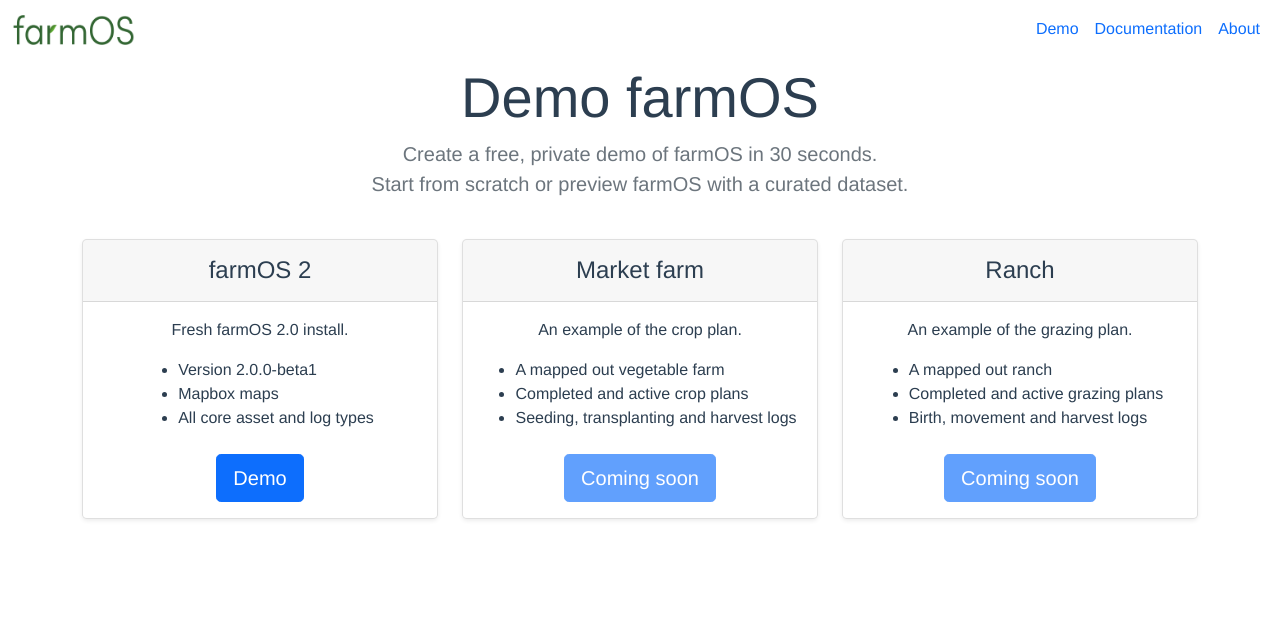
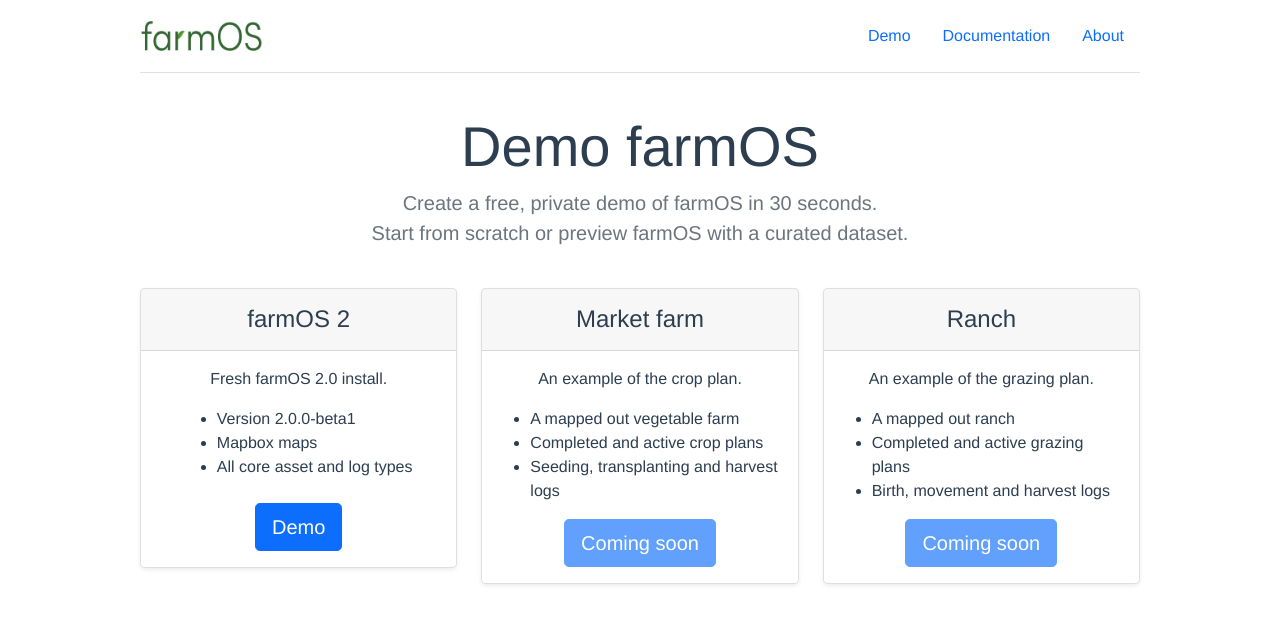
Before and after one commit to paul121/farm-tugboat-demo, a Vue app: page / in a window 1280 px wide. Shown: the top 624 px of the page. Built offline with nearby package versions, Linux system fonts and the light colour scheme.

Commit message:
Improve navbar.

```diff
--- a/public/index.html
+++ b/public/index.html
@@ -11,10 +11,12 @@
     <noscript>
       <strong>We're sorry but <%= htmlWebpackPlugin.options.title %> doesn't work properly without JavaScript enabled. Please enable it to continue.</strong>
     </noscript>
-    <div id="app" class="h-100"></div>
-    <footer class="footer mt-auto py-3 bg-light">
-      <div class="container">
-      </div>
-    </footer>
+    <div class="container py-3">
+      <div id="app" class="h-100"></div>
+      <footer class="footer mt-auto py-3 bg-light">
+        <div class="container">
+        </div>
+      </footer>
+    </div>
   </body>
 </html>
--- a/src/App.vue
+++ b/src/App.vue
@@ -1,33 +1,19 @@
 <template>
   <header>
-    <nav class="navbar navbar-expand-md fixed-top">
-      <div class="container-fluid">
-        <a class="navbar-brand" href="/">
-          <img class="logo" alt="farmOS logo" src="./assets/farmOS-logo.png">
-        </a>
-        <button class="navbar-toggler" type="button" data-bs-toggle="collapse" data-bs-target="#navbarCollapse" aria-controls="navbarCollapse" aria-expanded="false" aria-label="Toggle navigation">
-          <span class="navbar-toggler-icon"></span>
-        </button>
-        <div class="d-flex justify-content-end collapse navbar-collapse" id="navbarCollapse">
-          <div class=" navbar-nav">
-            <router-link to="/" class="nav-link">Demo</router-link>
-            <a href="https://docs.farmos.org" role="link" aria-label="#" class="nav-link">Documentation</a>
-            <router-link to="/about" class="nav-link">About</router-link>
-          </div>
-        </div>
-      </div>
+    <div class="d-flex flex-column flex-md-row align-items-center pb-3 mb-4 border-bottom">
       <a href="/" class="d-flex align-items-center text-dark text-decoration-none">
+        <img class="logo" alt="farmOS logo" src="./assets/farmOS-logo.png">
       </a>
-
-      <div class="d-flex">
-      </div>
-    </nav>
+      <nav class="d-inline-flex mt-2 mt-md-0 ms-md-auto">
+        <router-link to="/" class="nav-link">Demo</router-link>
+        <a href="https://docs.farmos.org" role="link" aria-label="#" class="nav-link">Documentation</a>
+        <router-link to="/about" class="nav-link">About</router-link>
+      </nav>
+    </div>
   </header>
 
   <main class="flex-shrink-0">
-    <div class="container pt-5">
-      <router-view/>
-    </div>
+    <router-view/>
   </main>
 </template>
 
@@ -38,6 +24,10 @@
 </script>
 
 <style>
+.container {
+  max-width: 1024px;
+}
+
 #app {
   font-family: Avenir, Helvetica, Arial, sans-serif;
   -webkit-font-smoothing: antialiased;
```
